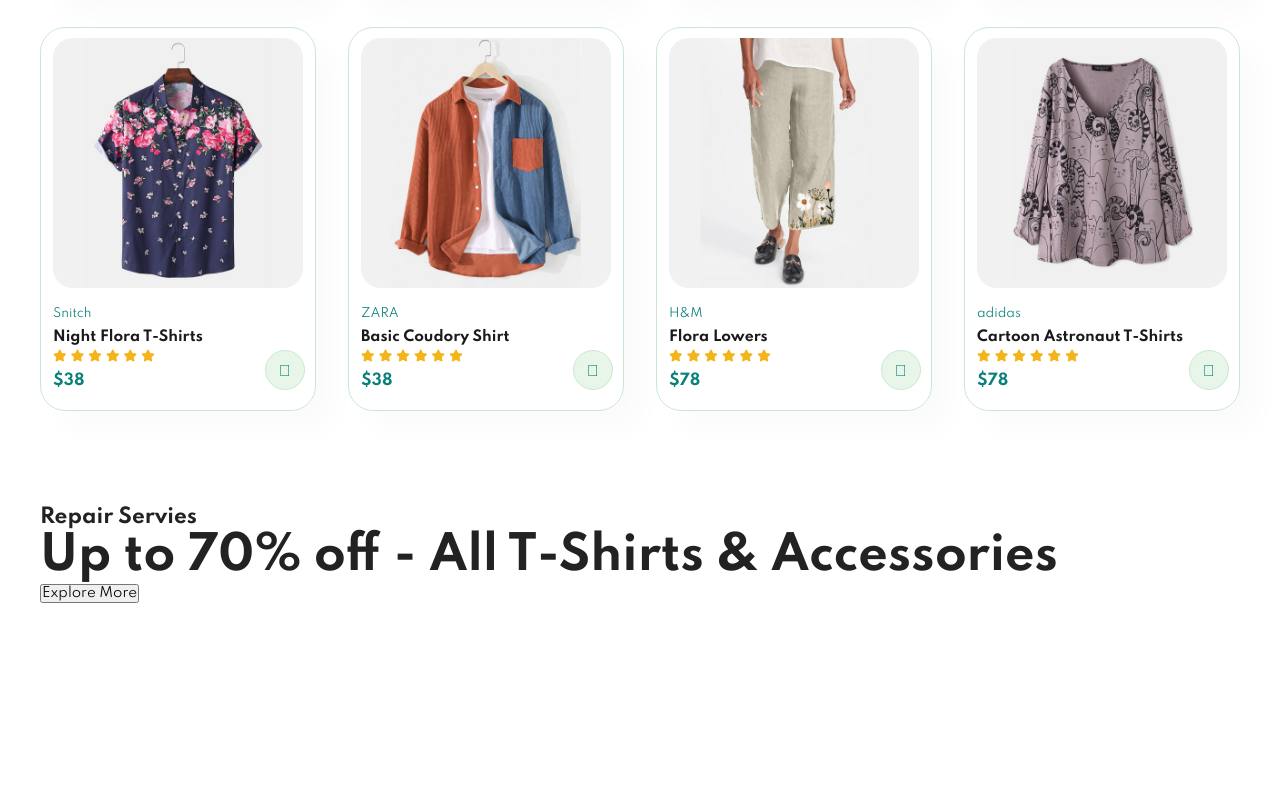
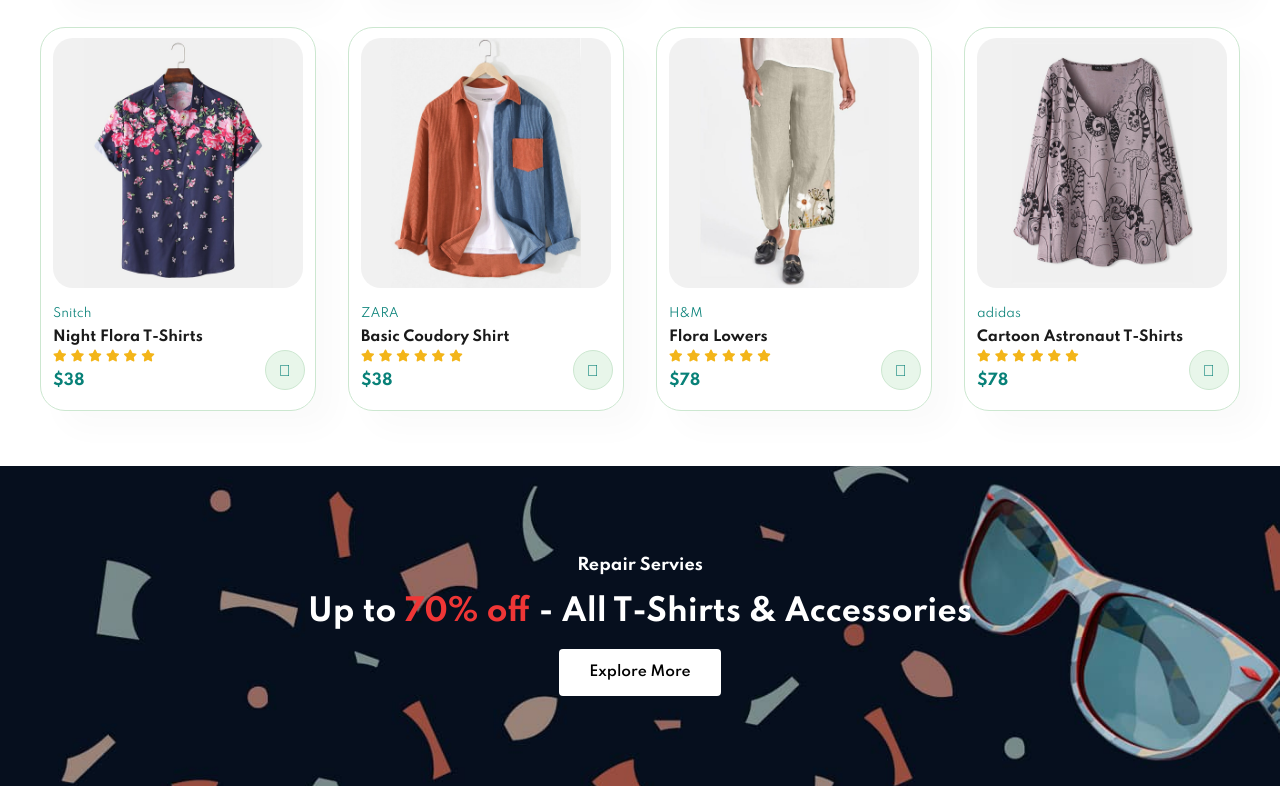
Before and after one commit to muntazircodes/EcommerceWebsite, a plain HTML site: page Structure/index.html in a window 1280 px wide. Shown: the part 1681-2467 px from the top of the page. Before the commit the page ends 2324 px from the top, so only its background shows below. Drawn offline with Linux system fonts and the light colour scheme.

Commit message:
The styling for action banner done

```diff
--- a/Styling/style.css
+++ b/Styling/style.css
@@ -46,6 +46,19 @@ p {
 
 .section-m1 {
   margin: 40px 0;
+}
+
+button.normal {
+  font-size: 14px;
+  font-weight: 600;
+  padding: 15px 30px;
+  color: #000;
+  background-color: #fff;
+  border-radius: 4px;
+  cursor: pointer;
+  border: none;
+  outline: none;
+  transition: 0.2s;
 }
 
 body {
@@ -149,6 +162,7 @@ body {
   border: 1px solid #cce7d0;
   border-radius: 4px;
   margin: 15px 0;
+  cursor: pointer;
 }
 
 #feature .fe-box:hover {
@@ -189,21 +203,18 @@ body {
   background-color: #fff2e5;
 }
 
-
-#product1{
+#product1 {
   text-align: center;
 }
 
-#product1 .pro-container{
+#product1 .pro-container {
   display: flex;
   justify-content: space-between;
   padding-top: 20px;
   flex-wrap: wrap;
-
 }
 
-
-#product1 .pro{
+#product1 .pro {
   width: 23%;
   min-width: 250px;
   padding: 10px 12px;
@@ -216,54 +227,86 @@ body {
   position: relative;
 }
 
-#product1 .pro img{
+#product1 .pro img {
   width: 100%;
   border-radius: 20px;
 }
 
-#product1 .pro:hover{
+#product1 .pro:hover {
   box-shadow: 20px 20px 30px rgba(0, 0, 0, 0.06);
 }
 
-#product1 .pro .desc{
+#product1 .pro .desc {
   text-align: start;
   padding: 10px 0;
 }
 
-#product1 .pro .desc span{
+#product1 .pro .desc span {
   color: #088178;
   font-size: 12px;
 }
 
-#product1 .pro .desc h5{
+#product1 .pro .desc h5 {
   padding-top: 7px;
   color: #1a1a1a;
   font-size: 14px;
 }
 
-#product1 .pro .desc i{
+#product1 .pro .desc i {
   font-size: 12px;
   color: rgb(243, 181, 25);
 }
 
-#product1 .pro .desc h4{
+#product1 .pro .desc h4 {
   padding-top: 7px;
   font-size: 15px;
   font-weight: 700;
   color: #088178;
 }
 
-#product1 .pro .cart{
+#product1 .pro .cart {
   width: 40px;
   height: 40px;
   line-height: 40px;
   border-radius: 50px;
-  background-color:  #e8f6ea;
+  background-color: #e8f6ea;
   font-weight: 500;
   color: #088178;
   border: 1px solid #cce7d0;
   position: absolute;
   bottom: 20px;
   right: 10px;
+}
 
+#banner {
+  display: flex;
+  flex-direction: column;
+  justify-content: center;
+  align-items: center;
+  text-align: center;
+  background-image: url(/Images/banner/b2.jpg);
+  width: 100%;
+  height: 40vh;
+  background-size: cover;
+  background-position: center;
 }
+
+#banner h4 {
+  color: #fff;
+  font-size: 16px;
+}
+
+#banner h2 {
+  color: #fff;
+  font-size: 30px;
+  padding: 10px 0px;
+}
+
+#banner h2 span {
+  color: #ef3636;
+}
+
+#banner button:hover {
+  background-color: #088178;
+  color: #fff;
+}
```
